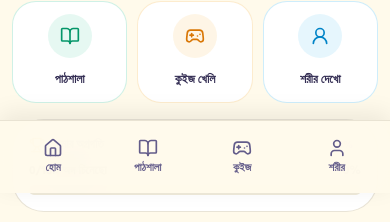
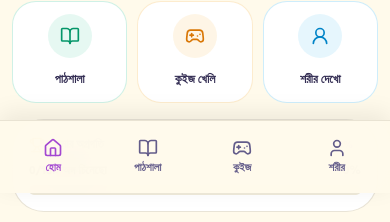
Before and after one commit to tomahmed420/KhudeDoctor-, a React (Vite) app: page / in a window 390 px wide. Shown: the part 651-873 px from the top of the page. Built offline with nearby package versions, Linux system fonts and the light colour scheme; the HTML template or start-up script is replaced by a standard one.

Commit message:
fix: highlight home in mobile navigation

```diff
--- a/src/components/wonders/WondersOfBody.tsx
+++ b/src/components/wonders/WondersOfBody.tsx
@@ -392,7 +392,7 @@ export const WondersOfBody = () => {
 
       <nav aria-label="মোবাইল নেভিগেশন" className="md:hidden fixed bottom-0 inset-x-0 z-50 px-2 pt-2 pb-[calc(0.5rem+env(safe-area-inset-bottom))] bg-background/95 backdrop-blur-xl border-t border-border/80 shadow-[0_-6px_24px_rgba(0,0,0,0.08)]">
         <div className="max-w-lg mx-auto grid grid-cols-4 gap-1">
-          <button type="button" onClick={() => changeView("home")} className={`flex flex-col items-center justify-center gap-0.5 min-h-14 rounded-2xl font-bangla text-[11px] font-bold active:scale-95 transition-all ${viewMode === "chapters" ? "bg-primary/12 text-primary" : "text-muted-foreground"}`}><Home className="w-5 h-5" /><span>হোম</span></button>
+          <button type="button" onClick={() => changeView("home")} className={`flex flex-col items-center justify-center gap-0.5 min-h-14 rounded-2xl font-bangla text-[11px] font-bold active:scale-95 transition-all ${viewMode === "home" ? "bg-primary/12 text-primary" : "text-muted-foreground"}`}><Home className="w-5 h-5" /><span>হোম</span></button>
           <button type="button" onClick={() => changeView("chapters")} className={`flex flex-col items-center justify-center gap-0.5 min-h-14 rounded-2xl font-bangla text-[11px] font-bold active:scale-95 transition-all ${viewMode === "chapters" ? "bg-primary/12 text-primary" : "text-muted-foreground"}`}><BookOpen className="w-5 h-5" /><span>পাঠশালা</span></button>
           <button type="button" onClick={() => changeView("quiz-select")} className={`flex flex-col items-center justify-center gap-0.5 min-h-14 rounded-2xl font-bangla text-[11px] font-bold active:scale-95 transition-all ${viewMode === "quiz-select" ? "bg-primary/12 text-primary" : "text-muted-foreground"}`}><Gamepad2 className="w-5 h-5" /><span>কুইজ</span></button>
           <button type="button" onClick={() => changeView("body")} className={`flex flex-col items-center justify-center gap-0.5 min-h-14 rounded-2xl font-bangla text-[11px] font-bold active:scale-95 transition-all ${viewMode === "body" ? "bg-primary/12 text-primary" : "text-muted-foreground"}`}><User className="w-5 h-5" /><span>শরীর</span></button>
```
